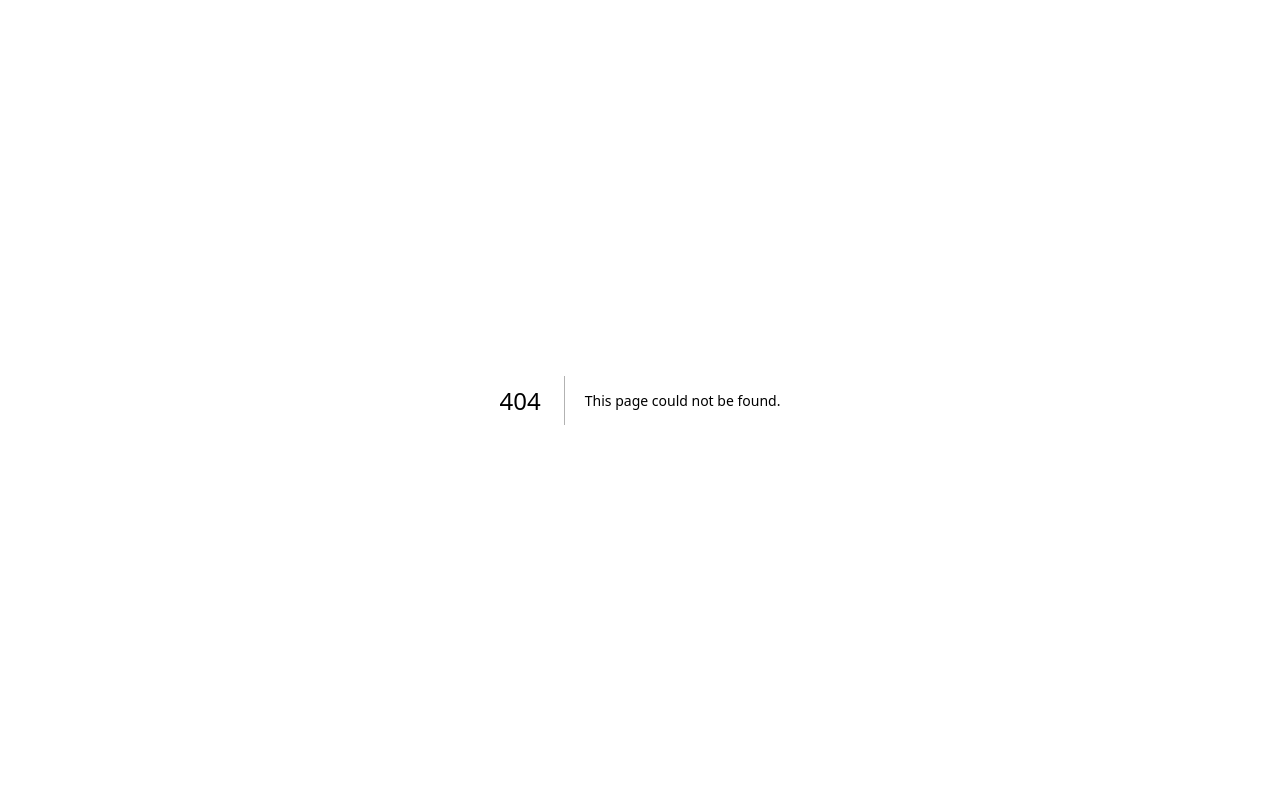
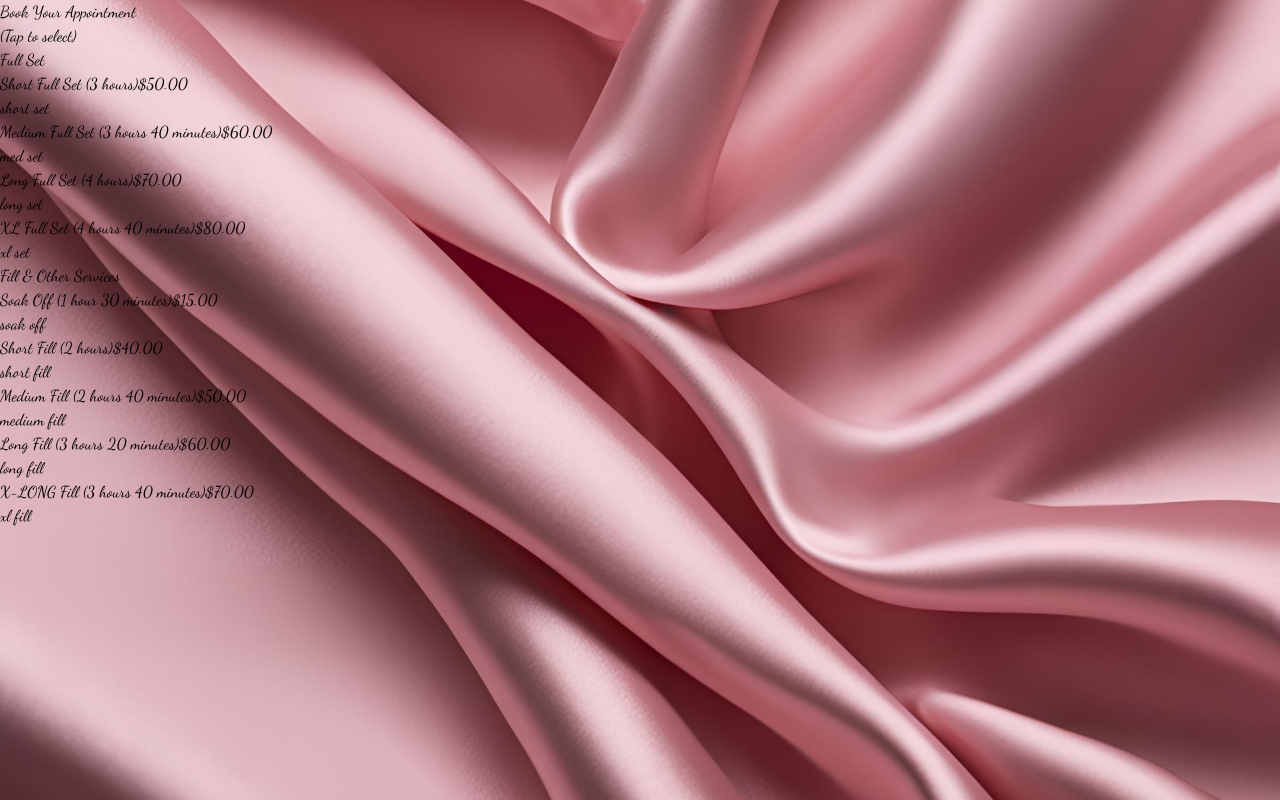
Before and after one commit to IsidroPaniagua07/abm, a Next.js app: page /schedule in a window 1280 px wide. Before the commit this address had no page. Built offline with nearby package versions, Linux system fonts and the light colour scheme.

Commit message:
updated bg and other functionality

```diff
--- a/src/app/globals.css
+++ b/src/app/globals.css
@@ -5,6 +5,9 @@
 html {
   scroll-behavior: smooth;
   background: var(--primary);
+  background-image: url('/new-bg.svg');
+  background-size: cover;
+  background-position: center;
     filter: drop-shadow(1px 1px 1px rgba(0, 0, 0, 1));
 }
 
@@ -43,7 +46,6 @@ html {
   .page-container {
     @apply min-h-screen;
     color: var(--secondary);
-    background-image: url('/images/maga-bg.jpg');
     /* background-size: cover; */
     background-position: center;
     /* background: var(--primary); */
@@ -80,7 +82,7 @@ html {
     @apply rounded-lg shadow-lg flex flex-col justify-center items-center;
     border: 1px solid rgba(0,0,0, 0.4);
     box-shadow: 0 10px 20px rgba(0, 0, 0, 0.2), 0 6px 6px rgba(0, 0, 0, 0.4);
-    background-color: rgba(255, 255, 255, 0.6);
+    background-color: rgba(255, 255, 255, 0.8);
     border-radius: 8px;
     margin: 20px 0;
     position: relative;
@@ -131,7 +133,7 @@ html {
   }
 
   .price-card {
-    @apply  p-6;
+    @apply  py-6 px-2;
   }
 
   .price-category {
@@ -141,18 +143,31 @@ html {
 
   .price-list {
     @apply space-y-4;
+    transition: all 0.3s ease;
+  }
+
+  .single-item-view .price-item-container:not(.expanded) {
+    display: none;
   }
 
   .price-item {
-    @apply flex justify-between items-center;
+    @apply flex flex-col justify-between items-center gap-2 hover:bg-pink-200;
   }
 
   .price {
     @apply font-bold;
   }
 
+  .details-container {
+    @apply flex flex-row justify-between items-center gap-2 w-full;
+  }
+
+  .description-container {
+    @apply flex flex-col justify-between items-center gap-2 w-full;
+  }
+
   .cta-container {
-    @apply mt-8 text-center;
+    @apply mt-4 mb-8 text-center;
   }
 
   .cta-button {
--- /dev/null
+++ b/src/app/schedule/Schedule.module.css
@@ -0,0 +1,48 @@
+.priceGrid {
+  display: flex;
+  flex-direction: column;
+}
+
+.priceList {
+  list-style-type: none;
+  padding: 0;
+  margin: 0;
+}
+
+.priceItem {
+  overflow: hidden;
+  transition: max-height 0.3s ease, opacity 0.3s ease;
+  max-height: 1000px; /* Ensure this is greater than the content height */
+  opacity: 1;
+}
+
+.collapsed {
+  max-height: 0;
+  opacity: 0;
+  pointer-events: none;
+}
+
+.selected {
+  max-height: 1000px; /* Ensure this is greater than the content height */
+  opacity: 1;
+  pointer-events: auto;
+}
+
+.transitioning {
+  /* Optional: Add any styles you want during the transition */
+}
+
+/* New Styles for Header Transition */
+.price-category {
+  transition: opacity 0.3s ease, max-height 0.3s ease;
+  max-height: 1000px;
+  opacity: 1;
+  margin-bottom: 10px; /* Adjust as needed */
+}
+
+.headerHidden {
+  max-height: 0;
+  opacity: 0;
+  overflow: hidden;
+  margin-bottom: 0;
+}
--- /dev/null
+++ b/src/app/schedule/page.js
@@ -0,0 +1,132 @@
+"use client";
+import { useState, useEffect } from 'react';
+import styles from './Schedule.module.css'; // CSS module
+
+export default function Home() {
+  const [selectedItem, setSelectedItem] = useState(null);
+  const [isTransitioning, setIsTransitioning] = useState(false);
+  const [cart, setCart] = useState([]);
+  const [showAddOns, setShowAddOns] = useState(false);
+  const [showServices, setShowServices] = useState(false);
+  const priceItems = [
+    {
+      category: "Full Set",
+      items: [
+        { name: "Short Full Set", duration: "3 hours", price: "$50.00", description: 'short set' },
+        { name: "Medium Full Set", duration: "3 hours 40 minutes", price: "$60.00", description: 'med set' },
+        { name: "Long Full Set", duration: "4 hours", price: "$70.00", description: 'long set' },
+        { name: "XL Full Set", duration: "4 hours 40 minutes", price: "$80.00", description: 'xl set' },
+      ],
+    },
+    {
+      category: "Fill & Other Services",
+      items: [
+        { name: "Soak Off", duration: "1 hour 30 minutes", price: "$15.00", description: 'soak off' },
+        { name: "Short Fill", duration: "2 hours", price: "$40.00", description: 'short fill' },
+        { name: "Medium Fill", duration: "2 hours 40 minutes", price: "$50.00", description: 'medium fill' },
+        { name: "Long Fill", duration: "3 hours 20 minutes", price: "$60.00", description: 'long fill' },
+        { name: "X-LONG Fill", duration: "3 hours 40 minutes", price: "$70.00", description: 'xl fill' },
+      ],
+    },
+  ];
+
+  const handleItemClick = (categoryIndex, itemIndex) => {
+    setIsTransitioning(true);
+    if (
+      selectedItem &&
+      selectedItem.categoryIndex === categoryIndex &&
+      selectedItem.itemIndex === itemIndex
+    ) {
+      setSelectedItem(null); // Deselect if clicking the same item
+      setShowAddOns(false);
+    } else {
+      setSelectedItem({ categoryIndex, itemIndex });
+      setShowAddOns(true);
+    }
+  };
+
+  useEffect(() => {
+    if (isTransitioning) {
+      const timer = setTimeout(() => setIsTransitioning(false), 300); // Match this with your transition duration
+      return () => clearTimeout(timer);
+    }
+  }, [isTransitioning]);
+
+  return (
+    <div className="page-container">
+      <main className="main-content">
+        <section className="section-card" id="services">
+          <h2 className="section-title">Book Your Appointment</h2>
+          <div className="section-content flex flex-col justify-center">
+            <span className="text-center italic">
+              {selectedItem ? '(Tap again to unselect)' : '(Tap to select)'}
+            </span>
+            <div
+              className={`${styles.priceGrid} font-bold ${
+                isTransitioning ? styles.transitioning : ''
+              }`}
+            >
+              {priceItems.map((category, categoryIndex) => (
+                <div key={categoryIndex} className="price-card">
+                  <h3
+                    className={`price-category ${
+                      selectedItem ? styles.headerHidden : ''
+                    }`}
+                  >
+                    {category.category}
+                  </h3>
+                  <ul className={`price-list ${styles.priceList}`}>
+                    {category.items.map((item, itemIndex) => {
+                      const isSelected =
+                        selectedItem &&
+                        selectedItem.categoryIndex === categoryIndex &&
+                        selectedItem.itemIndex === itemIndex;
+
+                      return (
+                        <li
+                          key={itemIndex}
+                          className={`${styles.priceItem} ${
+                            isSelected
+                              ? styles.selected
+                              : selectedItem
+                              ? styles.collapsed
+                              : ''
+                          }`}
+                          onClick={() =>
+                            handleItemClick(categoryIndex, itemIndex)
+                          }
+                        >
+                          <div className="details-container">
+                            <span>
+                              {item.name} ({item.duration})
+                            </span>
+                            <span className="price">{item.price}</span>
+                          </div>
+                          <div className="description-container ">
+                            <span className="text-left w-full">
+                              {item.description}
+                            </span>
+                          </div>
+                        </li>
+                      );
+                    })}
+                  </ul>
+                </div>
+              ))}
+            </div>
+          </div>
+        </section>
+      </main>
+        {showAddOns && (
+        <section>
+          <div className='section-card mx-2'>
+            <h2 className="">Add-on services</h2>
+            <div className='section-content'>
+              <div className='add-on-item'></div>
+            </div>
+          </div>
+        </section>
+        )}
+    </div>
+  );
+}
```
Also changed, not shown: src/app/page.js (+15 -68 lines), src/components/PriceItem.jsx (added, +19 -0 lines), src/components/PriceList.jsx (added, +26 -0 lines), public/new-bg.svg (added).
